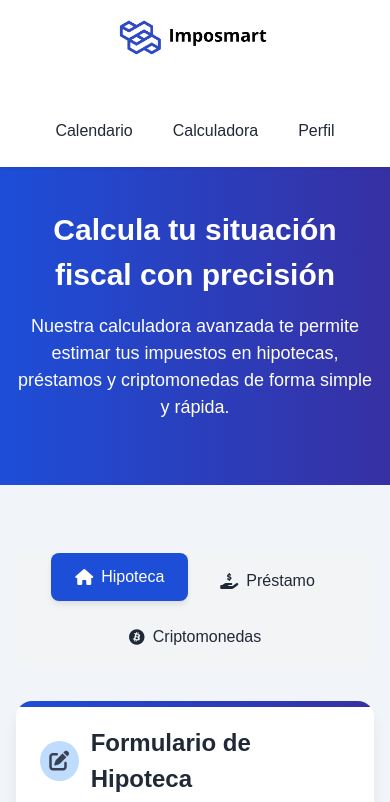
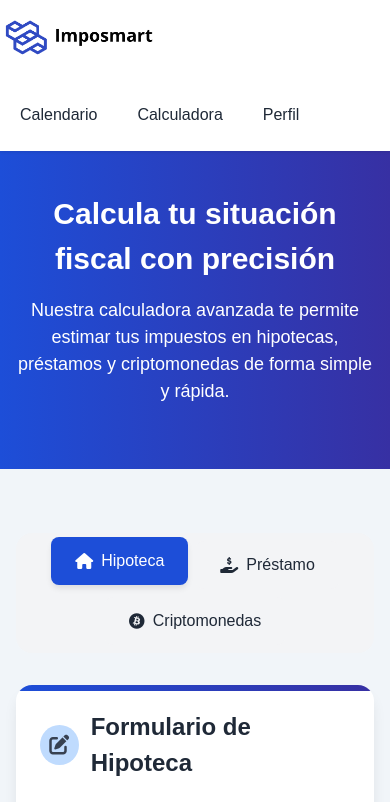
Before and after one commit to cHion7/proyectoInterfaz, a website: page Pagina web/calculadoraPruebaMejora.html in a window 390 px wide. Shown: the top 802 px of the page. Drawn offline with nearby package versions, Linux system fonts and the light colour scheme.

Commit message:
mas cambios

```diff
--- a/Pagina web/CSS file/calendarioStyle.css
+++ b/Pagina web/CSS file/calendarioStyle.css
@@ -144,7 +144,7 @@
   position: sticky;
   top: 0;
   z-index: 50;
-  background-color: var(--color-gray-300); /* Fondo blanco para el header */
+
 }
 
 .header-container {
@@ -154,7 +154,8 @@
     justify-content: space-between;
     align-items: center;
     padding: 0.75rem 0;
-
+    margin-left: 10px;
+    margin-right: 10px;
 }
 
 @media (min-width: 768px) {
--- a/Pagina web/CSS file/pruabaMejoraDeCalc.css
+++ b/Pagina web/CSS file/pruabaMejoraDeCalc.css
@@ -64,7 +64,7 @@ body {
   position: sticky;
   top: 0;
   z-index: 50;
-  background-color: var(--color-gray-300); /* Fondo blanco para el header */
+
 }
 
 .header-container {
@@ -153,13 +153,7 @@ body {
 .nav__icono--activo {
   color: var(--color-dark); /* Icono activo en negro */
 }
-@media (max-width: 1000px) {
-    .header-container {
-        flex-direction: column;
-        align-items: center;
-        gap: 1rem;
-    }
-}
+
 
 /* --------------------------
    Sección Hero (Banner)
```
